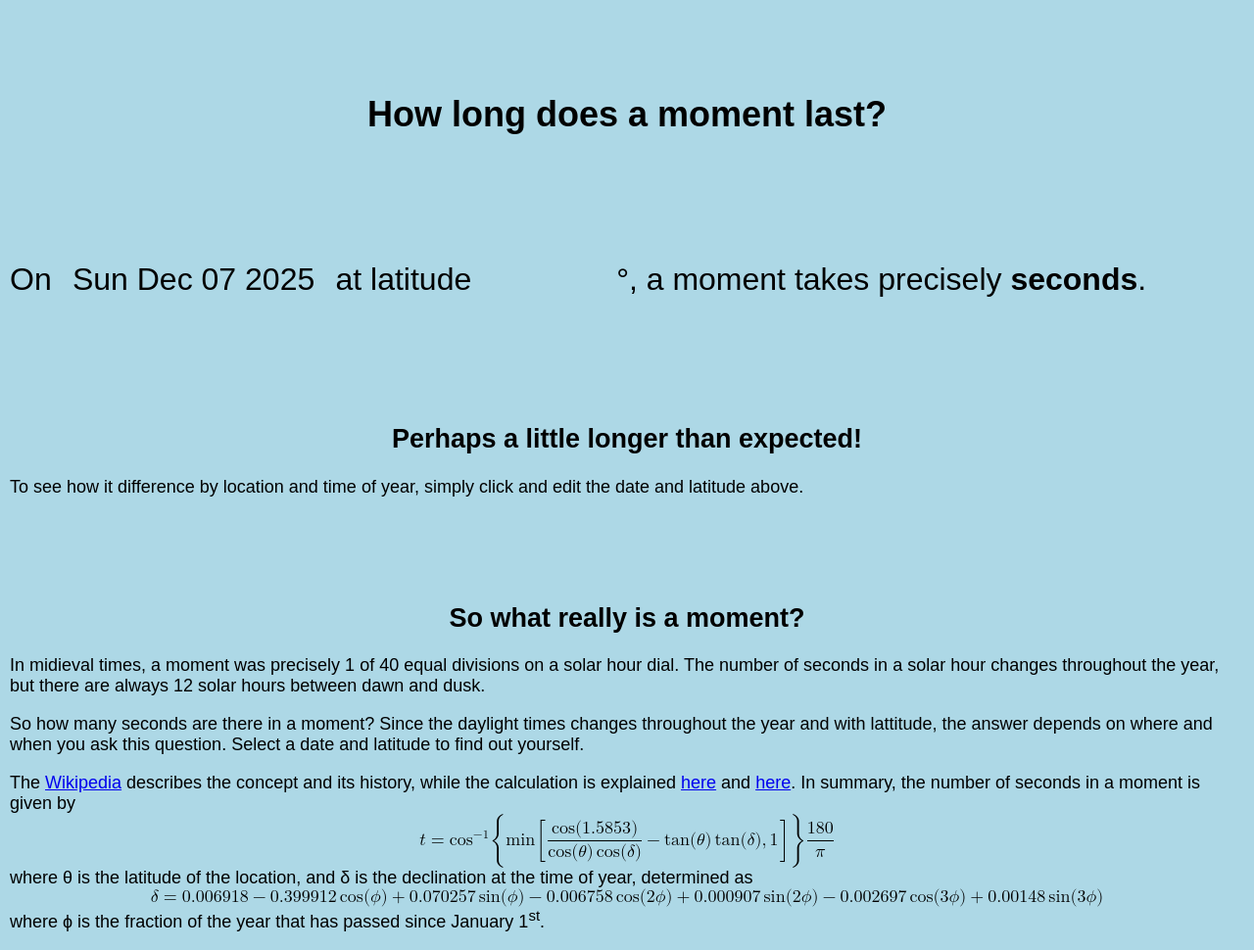
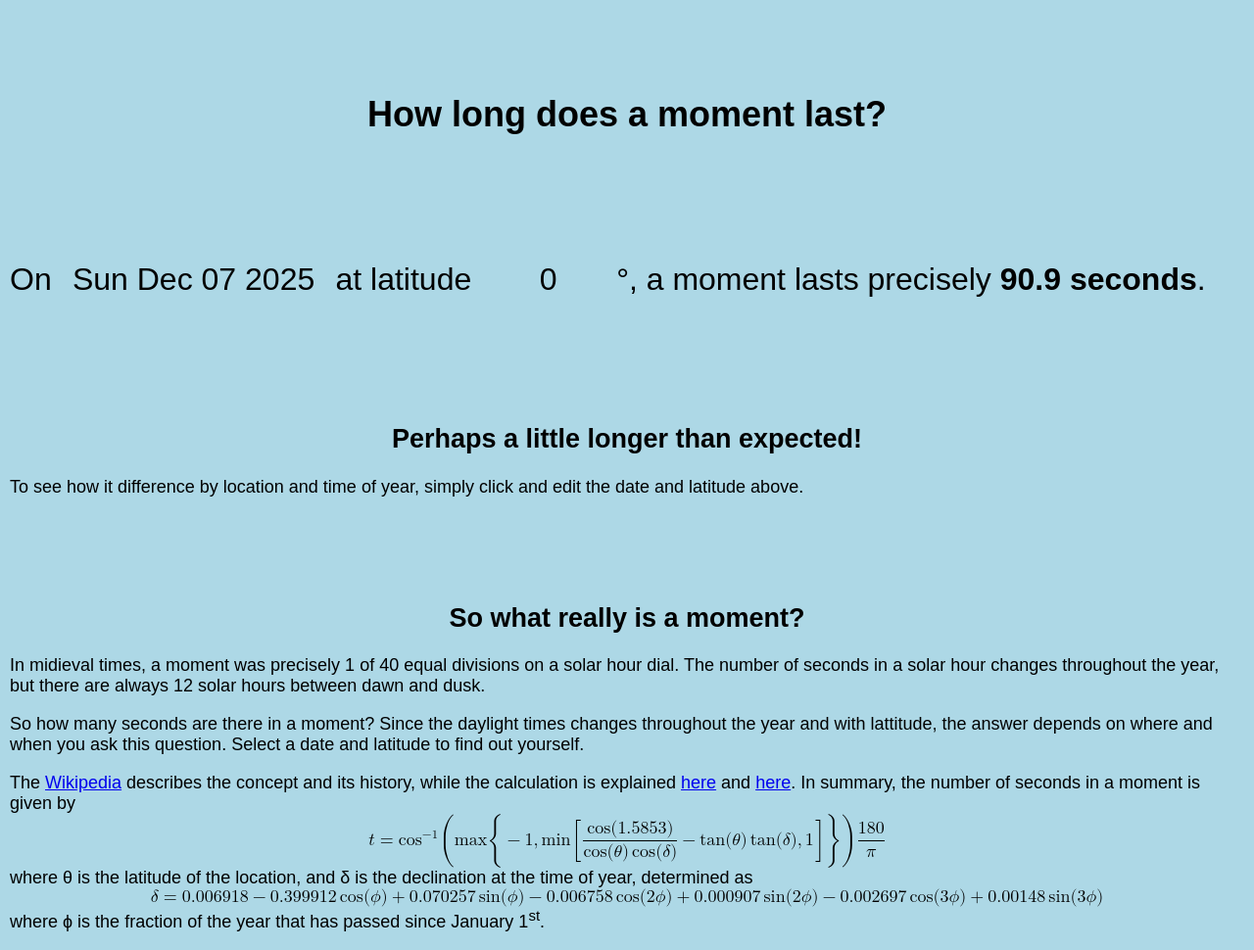
Before and after one commit to corilim/corilim.github.io, a Jekyll site: the page outreach/moment.html, which Jekyll copies as it is, in a window 1280 px wide. Shown: the whole page at 98% size. Built offline with Jekyll 4.4.1, drawn with Linux system fonts in a browser that asks for light colours.

Commit message:
Fixed equation.

```diff
--- a/outreach/moment.html
+++ b/outreach/moment.html
@@ -63,6 +63,9 @@
                 font-size: xx-large;
                 text-align: center;
             }
+            input:hover {
+                color: darkred;
+            }
         </style>
     </head>
     <body onload="update()">
@@ -72,8 +75,8 @@
                 <label for="time">On</label>
                 <input type="text" name="time" size="12" onchange="update()">
                 <label for="latitude">at latitude</label>
-                <input type="text" name="latitude" size="5" onchange="update()">°,
-                a moment takes precisely <b><span id="duration"> </span> seconds</b>.
+                <input type="text" name="latitude" size="5" value="0" onchange="update()">°,
+                a moment lasts precisely <b><span id="duration"> </span> seconds</b>.
             </form>
 
             <h2>Perhaps a little longer than expected!</h2>
@@ -92,7 +95,8 @@
                 <a href="http://www.jgiesen.de/astro/suncalc/calculations.htm">here</a> and <a href="https://physics.stackexchange.com/questions/28563/hours-of-light-per-day-based-on-latitude-longitude-formula">here</a>.
 
                 In summary, the number of seconds in a moment is given by
-                <math display="block" class="tml-display" style="display:block math;">
+                <!-- Used https://temml.org/ with t = \cos^{-1}\left(\max\left\{-1, \min\left[\frac{\cos(1.5853)}{\cos(\theta)\cos(\delta)} - \tan(\theta)\tan(\delta), 1\right]\right\}\right) \frac{180}{\pi} -->
+                <math display="block" class="tml-display" style="display:block math;" alttext="t = \cos^{-1}\left(\max\left\{-1, \min\left[\frac{\cos(1.5853)}{\cos(\theta)\cos(\delta)} - \tan(\theta)\tan(\delta), 1\right]\right\}\right) \frac{180}{\pi}">
                     <mrow>
                         <mi>t</mi>
                         <mo>=</mo>
@@ -105,7 +109,16 @@
                         </msup>
                         <mo>⁡</mo>
                         <mrow>
+                        <mo fence="true" form="prefix">(</mo>
+                        <mrow>
+                            <mi>max</mi>
+                            <mo>⁡</mo>
+                        </mrow>
+                        <mrow>
                             <mo fence="true" form="prefix">{</mo>
+                            <mo>−</mo>
+                            <mn>1</mn>
+                            <mo separator="true">,</mo>
                             <mrow>
                             <mi>min</mi>
                             <mo>⁡</mo>
@@ -161,6 +174,8 @@
                             <mo fence="true" form="postfix">]</mo>
                             </mrow>
                             <mo fence="true" form="postfix">}</mo>
+                        </mrow>
+                        <mo fence="true" form="postfix">)</mo>
                         </mrow>
                         <mfrac>
                         <mn>180</mn>
@@ -241,7 +256,6 @@
                     </mrow>
                     </math>
                 where ϕ is the fraction of the year that has passed since January 1<sup>st</sup>.
-                <!-- Used https://temml.org/ with t = \cos^{-1}\left\{\min\left[\frac{\cos(1.5853)}{\cos(\theta)\cos(\delta)} - \tan(\theta)\tan(\delta), 1\right]\right\} \frac{180}{\pi} -->
             </p>
         </div>
     </body>
```
Also changed, not shown: other parts of outreach/moment.html (+2 -2 lines). Lines whose indentation alone changed are shown as unchanged.
